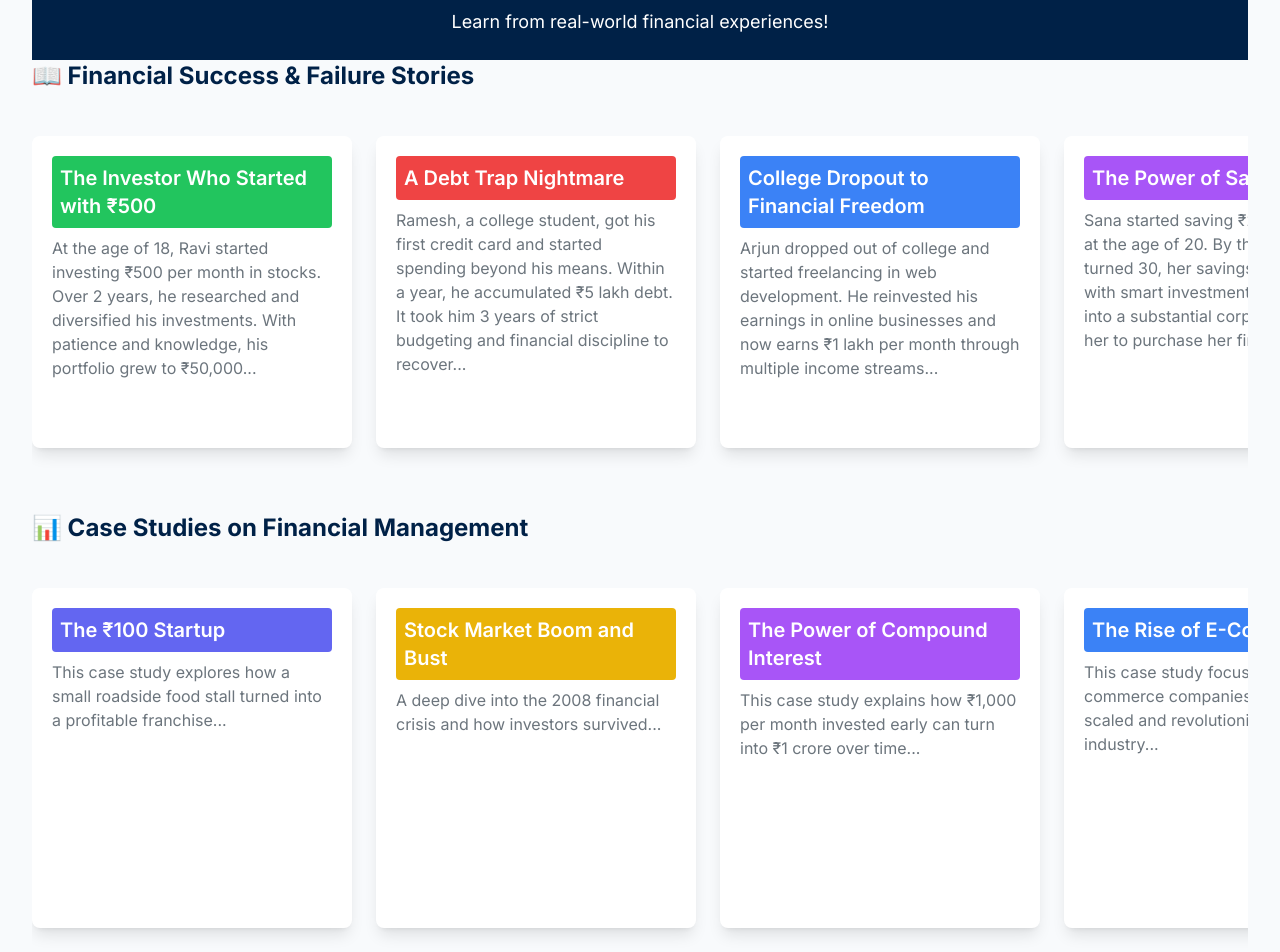
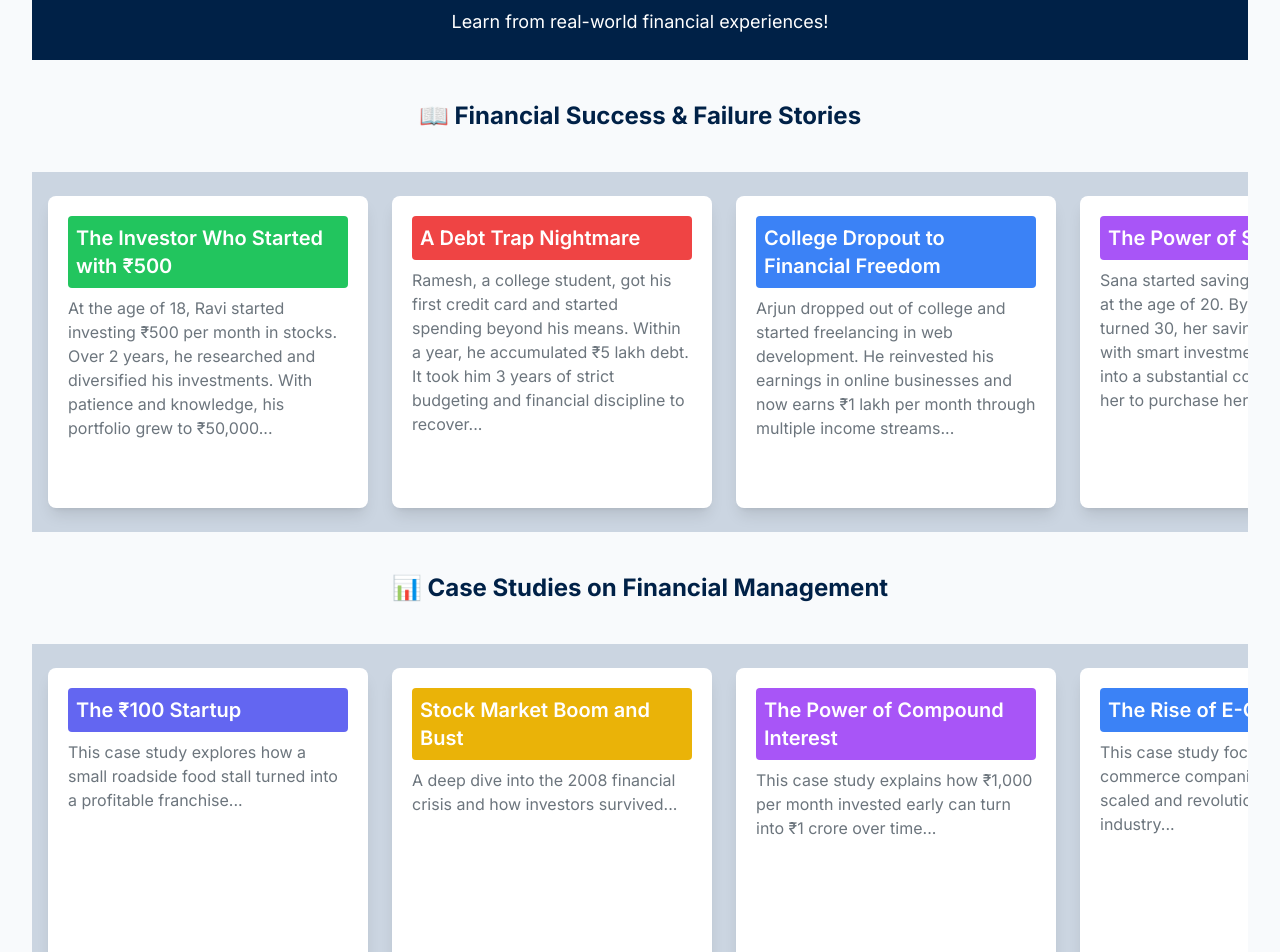
Before and after one commit to Clusters-Config/Fin-Quest, a React (Vite) app in the folder frontend/: page /Stories in a window 1280 px wide. Shown: the part 100-1052 px from the top of the page. Built offline with nearby package versions, Linux system fonts and the light colour scheme.

Commit message:
feat:enhanced story telling

```diff
--- a/frontend/src/pages/Stories.jsx
+++ b/frontend/src/pages/Stories.jsx
@@ -271,14 +271,14 @@ function Stories() {
         <p className="text-lg mt-4">Learn from real-world financial experiences!</p>
       </header>
 
-      <div className="max-w-8xl mx-auto mt-15">
+      <div className="max-w-8xl mx-auto mt-15 ">
         {/* Financial Stories */}
-        <h2 className="text-2xl font-bold text-[#002147] mb-5">📖 Financial Success & Failure Stories</h2>
-        <div className="flex overflow-x-auto space-x-6 py-6">
+        <h2 className="text-2xl font-bold text-[#002147] mb-10 mt-10 text-center ">📖 Financial Success & Failure Stories</h2>
+        <div className="flex overflow-x-auto space-x-6 py-6 bg-slate-300">
           {stories.map((story) => (
             <div
               key={story.id}
-              className="flex-none bg-white p-5 rounded-lg shadow-lg hover:shadow-2xl transition duration-300 w-80"
+              className="flex-none bg-white p-5 rounded-lg shadow-lg hover:shadow-2xl transition duration-300 w-80 ml-4"
             >
               <h3 className={`text-xl font-semibold ${story.color} text-white p-2 rounded`}>
                 {story.title}
@@ -291,12 +291,12 @@ function Stories() {
         </div>
 
         {/* Case Studies */}
-        <h2 className="text-2xl font-bold text-[#002147] mt-10 mb-5">📊 Case Studies on Financial Management</h2>
-        <div className="flex overflow-x-auto space-x-6 py-6">
+        <h2 className="text-2xl font-bold text-[#002147] mt-10 mb-10 text-center">📊 Case Studies on Financial Management</h2>
+        <div className="flex overflow-x-auto space-x-6 py-6 bg-slate-300">
           {caseStudies.map((caseStudy) => (
             <div
               key={caseStudy.id}
-              className="flex-none bg-white p-5 rounded-lg shadow-lg hover:shadow-2xl transition duration-300 w-80"
+              className="flex-none bg-white p-5 rounded-lg shadow-lg hover:shadow-2xl transition duration-300 w-80 ml-4"
             >
               <h3 className={`text-xl font-semibold ${caseStudy.color} text-white p-2 rounded`}>
                 {caseStudy.title}
```
